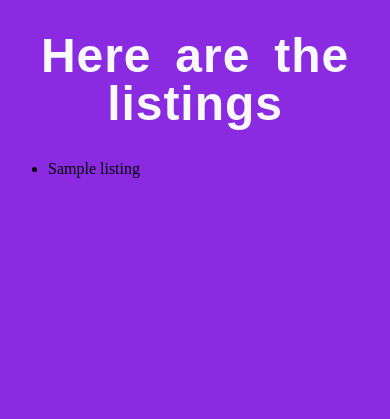
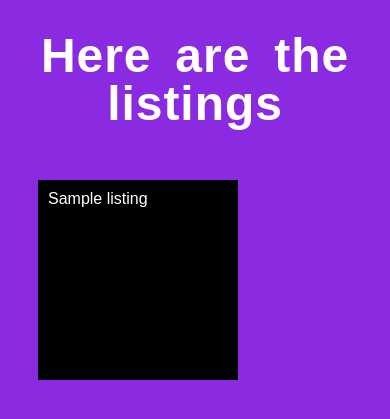
Before and after one commit to florine-duval/oc-django-web-app, a Django app: page /listings/ in a window 390 px wide. Shown: the top 419 px of the page. Run offline with Django 4.2, Linux system fonts and the light colour scheme; tables that the repository leaves empty hold one stand-in row (Sample ...).

Commit message:
display listings as responsive grid

```diff
--- a/merchex/listings/static/listings/styles.css
+++ b/merchex/listings/static/listings/styles.css
@@ -1,11 +1,30 @@
-* { background: blueviolet }
+* {
+    background: blueviolet;
+    font-family: OtomanopeeOne-Regular, sans-serif;
+    }
 
 h1 {
 	text-align: center;
-	color: ghostwhite;
-	font-family: OtomanopeeOne-Regular, sans-serif;
+	color: white;
 	font-size: 3em;
 	letter-spacing: 0.02em;
 	word-spacing: 0.2em;
 	line-height: 1em;
 	}
+
+#listings-grid {
+	display: grid;
+	grid-template-columns: repeat(auto-fit, minmax(100px, 200px));
+	grid-template-rows: repeat(auto-fit, minmax(100px, 200px));
+	grid-auto-rows: 100px;
+	margin: 10px;
+	padding: 20px;
+	column-gap: 10px;
+	row-gap: 10px;
+    }
+
+.listing-item {
+    color: white;
+    background-color: black;
+    padding: 10px;
+}
--- a/merchex/listings/templates/listings/listings.html
+++ b/merchex/listings/templates/listings/listings.html
@@ -3,10 +3,13 @@
 {% block content %}
 
     <h1>Here are the listings</h1>
-    <ul>
+    <div id="test-header">
+        <p></p>
+    </div>
+    <div id="listings-grid">
         {% for listing in listings %}
-            <li>{{ listing.title }}</li>
+            <div class="listing-item">{{ listing.title }}</div>
         {% endfor %}
-    </ul>
+    </div>
 
 {% endblock %}
```
